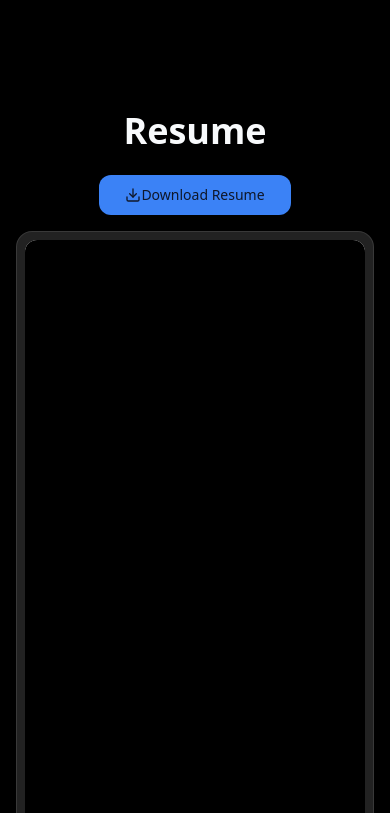
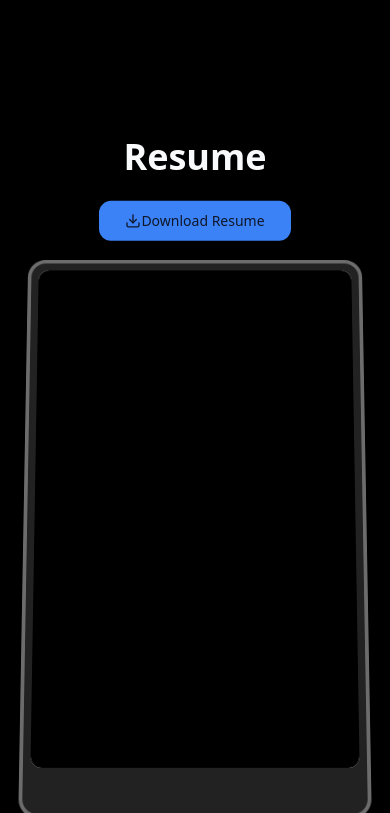
Before and after one commit to priyanshu-3/portfolio, a React (Vite) app: page / in a window 390 px wide. Shown: the part 1431-2244 px from the top of the page. Built offline with nearby package versions, Linux system fonts and the light colour scheme.

Commit message:
fix: re-enable scroll animation on mobile with proper proportions

```diff
--- a/src/components/ui/container-scroll-animation.tsx
+++ b/src/components/ui/container-scroll-animation.tsx
@@ -29,44 +29,24 @@ export const ContainerScroll = ({
   }, []);
 
   const scaleDimensions = () => {
-    return isMobile ? [0.7, 0.9] : [1.05, 1];
+    return isMobile ? [0.85, 1] : [1.05, 1];
   };
 
-  const rotate = useTransform(scrollYProgress, [0, 1], [20, 0]);
+  const rotate = useTransform(scrollYProgress, [0, 1], isMobile ? [10, 0] : [20, 0]);
   const scale = useTransform(scrollYProgress, [0, 1], scaleDimensions());
-  const translate = useTransform(scrollYProgress, [0, 1], [0, -100]);
+  const translate = useTransform(scrollYProgress, [0, 1], [0, isMobile ? -40 : -100]);
 
-  // ── Mobile: clean layout, no 3D animation ──
-  if (isMobile) {
-    return (
-      <div className="flex flex-col items-center px-4 pt-4 pb-4 gap-4">
-        {/* Title + download button */}
-        <div className="w-full text-center">{titleComponent}</div>
-
-        {/* Resume card — full width, no rotation */}
-        <div className="w-full rounded-2xl border border-white/10 bg-[#222222] p-2 shadow-2xl">
-          <div className="w-full overflow-hidden rounded-xl bg-white" style={{ height: "82vh" }}>
-            {children}
-          </div>
-        </div>
-      </div>
-    );
-  }
-
-  // ── Desktop: full 3D scroll animation ──
   return (
     <div
-      className="h-[60rem] md:h-[80rem] flex items-center justify-center relative p-2 md:p-20"
+      className="h-[50rem] md:h-[80rem] flex items-center justify-center relative p-2 md:p-20"
       ref={containerRef}
     >
       <div
-        className="py-10 md:py-40 w-full relative"
-        style={{
-          perspective: "1000px",
-        }}
+        className="py-6 md:py-40 w-full relative"
+        style={{ perspective: "1000px" }}
       >
         <Header translate={translate} titleComponent={titleComponent} />
-        <Card rotate={rotate} translate={translate} scale={scale}>
+        <Card rotate={rotate} translate={translate} scale={scale} isMobile={isMobile}>
           {children}
         </Card>
       </div>
@@ -77,10 +57,8 @@ export const ContainerScroll = ({
 export const Header = ({ translate, titleComponent }: any) => {
   return (
     <motion.div
-      style={{
-        translateY: translate,
-      }}
-      className="div max-w-5xl mx-auto text-center"
+      style={{ translateY: translate }}
+      className="max-w-5xl mx-auto text-center"
     >
       {titleComponent}
     </motion.div>
@@ -90,11 +68,13 @@ export const Header = ({ translate, titleComponent }: any) => {
 export const Card = ({
   rotate,
   scale,
+  isMobile,
   children,
 }: {
   rotate: MotionValue<number>;
   scale: MotionValue<number>;
   translate: MotionValue<number>;
+  isMobile?: boolean;
   children: React.ReactNode;
 }) => {
   return (
@@ -102,12 +82,16 @@ export const Card = ({
       style={{
         rotateX: rotate,
         scale,
+        height: isMobile ? "38rem" : undefined,
         boxShadow:
           "0 0 #0000004d, 0 9px 20px #0000004a, 0 37px 37px #00000042, 0 84px 50px #00000026, 0 149px 60px #0000000a, 0 233px 65px #00000003",
       }}
-      className="max-w-5xl -mt-12 mx-auto h-[50rem] md:h-[65rem] lg:h-[75rem] w-full border-4 border-[#6C6C6C] p-4 md:p-10 bg-[#222222] rounded-[30px] shadow-2xl"
+      className="max-w-5xl -mt-8 md:-mt-12 mx-auto w-full border-4 border-[#6C6C6C] p-2 md:p-10 bg-[#222222] rounded-[20px] md:rounded-[30px] shadow-2xl"
     >
-      <div className="h-full w-full overflow-hidden rounded-2xl bg-white md:rounded-2xl md:p-6">
+      <div
+        className="h-full w-full overflow-hidden rounded-xl bg-white md:rounded-2xl md:p-6"
+        style={{ height: isMobile ? "34rem" : undefined }}
+      >
         {children}
       </div>
     </motion.div>
```
